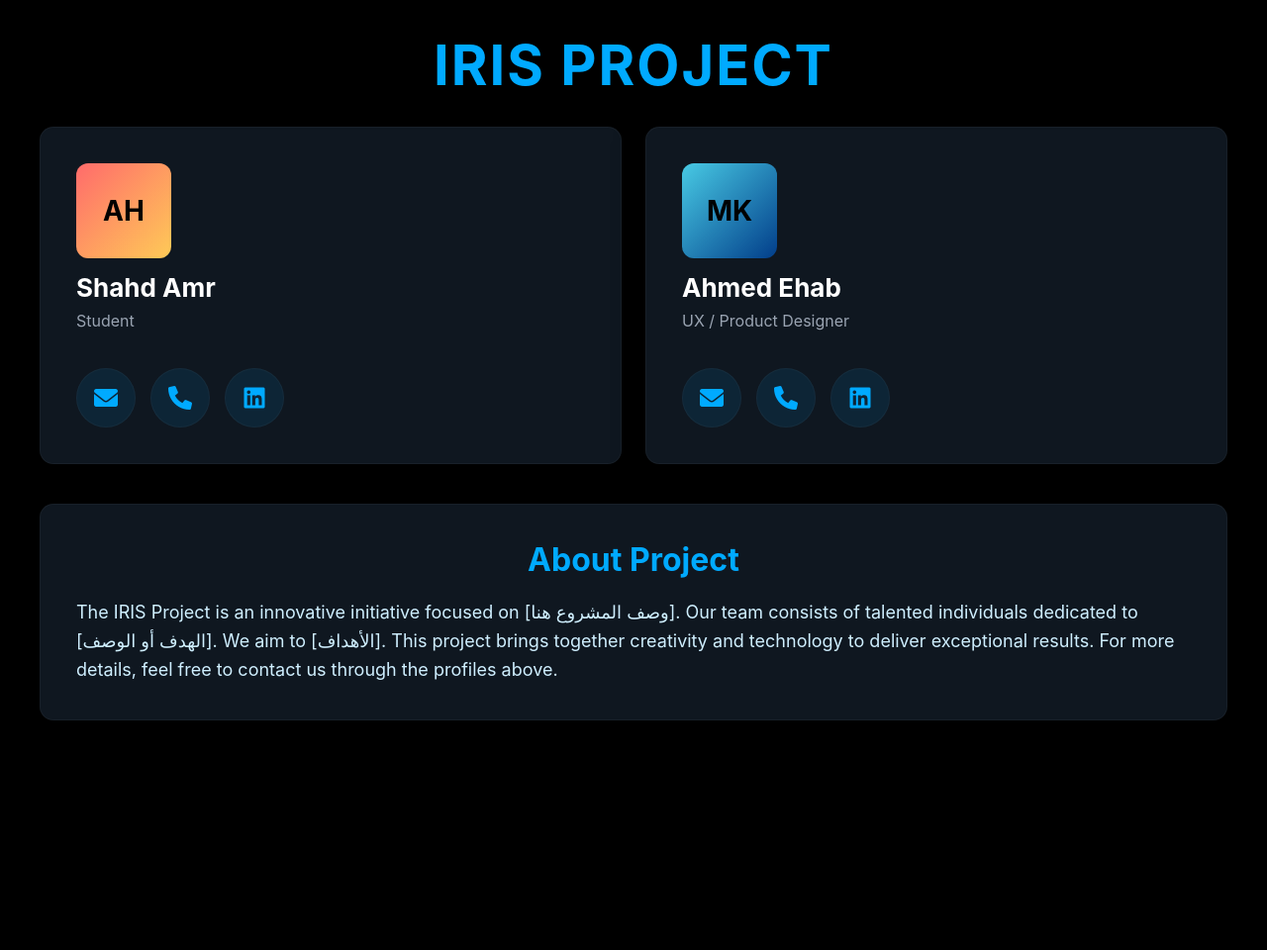
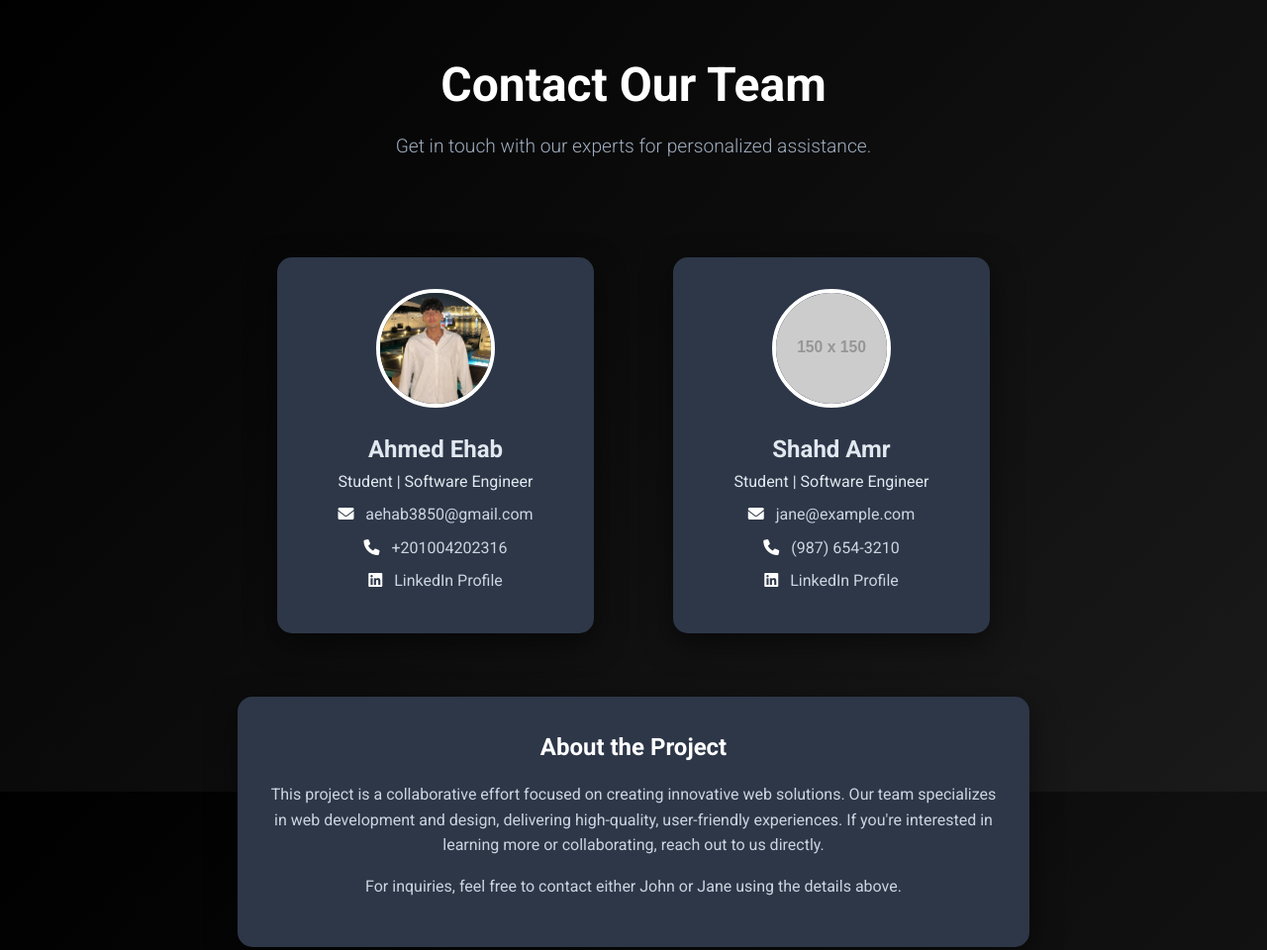
Before and after one commit to AhmdEhab/iris, a plain HTML site: page index.html in a window 1280 px wide. Shown: the top 960 px of the page at 99% size. Before the commit the page ends 800 px from the top, so only its background shows below. Drawn offline with Linux system fonts and the light colour scheme; placeholder pictures from the web are drawn by us.

Commit message:
Add files via upload

```diff
--- a/index.html
+++ b/index.html
@@ -1,139 +1,56 @@
 <!DOCTYPE html>
-<html lang="ar">
+<html lang="en">
 <head>
-  <meta charset="UTF-8" />
-  <meta name="viewport" content="width=device-width, initial-scale=1.0" />
-  <title>IRIS — Contact Profiles</title>
-  <!-- إضافة Font Awesome للأيقونات -->
+    <meta charset="UTF-8">
+    <meta name="viewport" content="width=device-width, initial-scale=1.0">
+    <title>Contact Our Team</title>
     <link rel="stylesheet" href="https://cdnjs.cloudflare.com/ajax/libs/font-awesome/6.0.0/css/all.min.css">
-  <style>
-    *{box-sizing:border-box}
-    html,body{height:100%}
-    body{
-      margin:0;
-      background:#000;
-      color:#fff;
-      font-family: Inter, system-ui, -apple-system, 'Segoe UI', Roboto, Arial;
-      -webkit-font-smoothing:antialiased;
-      -moz-osx-font-smoothing:grayscale;
-      padding:32px;
-      display:flex;
-      flex-direction:column;
-      align-items:center;
-    }
-
-    /* Header */
-    header{width:100%; max-width:1200px; text-align:center; margin-bottom:28px}
-    header h1{font-size:56px; margin:0; color:#00aaff; letter-spacing:2px}
-
-    /* Main layout */
-    .main{width:100%; max-width:1200px; display:flex; gap:24px; align-items:stretch}
-    .card{flex:1; background:#0f1720; border-radius:14px; padding:36px; box-shadow:0 8px 30px rgba(0,0,0,0.6); border:1px solid rgba(255,255,255,0.04); display:flex; flex-direction:column; align-items:flex-start}
-    .card .avatar{width:96px;height:96px;border-radius:12px;background:linear-gradient(135deg,#00aaff,#6c63ff);display:flex;align-items:center;justify-content:center;font-weight:700;font-size:28px;color:#000;margin-bottom:14px}
-    .card h2{margin:0 0 8px 0;font-size:26px;color:#fff}
-    .role{color:#9aa4b2;margin-bottom:18px}
-
-    /* links/buttons as circular hyperlinks فقط الأيقونات */
-    .links{width:100%; display:flex; flex-direction:row; gap:15px; margin-top:20px}
-    .links a{
-      width: 60px; /* حجم دائري أكبر */
-      height: 60px;
-      border-radius: 50%;
-      background: rgba(0,170,255,0.1);
-      border: 1px solid rgba(255,255,255,0.03);
-      display: flex;
-      align-items: center;
-      justify-content: center;
-      text-decoration: none;
-      color: #00aaff;
-      font-size: 24px; /* حجم الأيقونة أكبر */
-      transition: all 0.3s ease;
-    }
-    .links a:hover{
-      background: rgba(0,170,255,0.2);
-      transform: scale(1.1); /* تأثير تكبير عند التمرير */
-      color: #fff;
-    }
-
-    /* About Project section */
-    .about-section{width:100%; max-width:1200px; margin-top:40px; background:#0f1720; border-radius:14px; padding:36px; box-shadow:0 8px 30px rgba(0,0,0,0.6); border:1px solid rgba(255,255,255,0.04)}
-    .about-section h2{font-size:32px; margin:0 0 20px 0; color:#00aaff; text-align:center}
-    .about-section p{font-size:18px; line-height:1.6; color:#cfefff; margin:0}
-
-    /* Responsive */
-    @media (max-width:920px){
-      .main{flex-direction:column}
-      .card{padding:20px}
-      header h1{font-size:44px}
-      .about-section{padding:20px}
-      .about-section h2{font-size:28px}
-      .about-section p{font-size:16px}
-    }
-    @media (max-width:480px){
-      header h1{font-size:32px}
-      body{padding:18px}
-      .avatar{width:72px;height:72px;font-size:20px}
-      .card h2{font-size:20px}
-      .links a{width:50px; height:50px; font-size:20px}
-      .about-section h2{font-size:24px}
-      .about-section p{font-size:14px}
-    }
-  </style>
+    <link rel="preconnect" href="https://fonts.googleapis.com">
+    <link rel="preconnect" href="https://fonts.gstatic.com" crossorigin>
+    <link href="https://fonts.googleapis.com/css2?family=Roboto:wght@300;400;700&display=swap" rel="stylesheet">
+    <link rel="stylesheet" href="styles.css">
 </head>
 <body>
     <header>
-    <h1>IRIS PROJECT</h1>
+        <h1>Contact Our Team</h1>
+        <p>Get in touch with our experts for personalized assistance.</p>
     </header>
 
-  <main class="main">
-    <section class="card">
-      <div class="avatar" style="background:linear-gradient(135deg,#ff6b6b,#feca57);">AH</div> <!-- تعديل الألوان قليلاً للأفاتار الأول -->
-      <h2>Shahd Amr</h2>
-      <div class="role">Student</div>
-
-      <div class="links">
-        <a href="mailto:ahmed@example.com" target="_blank" rel="noopener noreferrer" title="Email">
-          <i class="fas fa-envelope"></i>
-        </a>
-
-        <a href="tel:+201234567890" target="_blank" rel="noopener noreferrer" title="Call">
-          <i class="fas fa-phone"></i>
-        </a>
-
-        <a href="https://www.linkedin.com/in/yourprofile" target="_blank" rel="noopener noreferrer" title="LinkedIn">
-          <i class="fab fa-linkedin"></i>
-        </a>
+    <main>
+        <section class="contact-cards">
+            <div class="card" tabindex="0">
+                <img src="asserts/meee.jpg" alt="John Doe Photo">
+                <h2>Ahmed Ehab</h2>
+                <p>Student | Software Engineer</p>
+                <div class="contact-info">
+                    <p><i class="fas fa-envelope"></i> <a href="mailto:aehab3850@gmail.com">aehab3850@gmail.com</a></p>
+                    <p><i class="fas fa-phone"></i> <a href="tel:+201004202316">+201004202316</a></p>
+                    <p><i class="fab fa-linkedin"></i> <a href="https://www.linkedin.com/in/ahmed-ehab-996241341?utm_source=share&utm_campaign=share_via&utm_content=profile&utm_medium=ios_app/"target="_blank">LinkedIn Profile</a></p>
+                </div>
+            </div>
+            <div class="card" tabindex="0">
+                <img src="https://via.placeholder.com/150/ffffff/000000?text=JS" alt="Jane Smith Photo">
+                <h2>Shahd Amr </h2>
+                <p>Student | Software Engineer</p>
+                <div class="contact-info">
+                    <p><i class="fas fa-envelope"></i> <a href="mailto:jane@example.com">jane@example.com</a></p>
+                    <p><i class="fas fa-phone"></i> <a href="tel:(987) 654-3210">(987) 654-3210</a></p>
+                    <p><i class="fab fa-linkedin"></i> <a href="https://linkedin.com/in/janesmith" target="_blank">LinkedIn Profile</a></p>
+                </div>
             </div>
         </section>
 
-    <section class="card">
-      <div class="avatar" style="background:linear-gradient(135deg,#48cae4,#023e8a);">MK</div> <!-- تعديل الألوان قليلاً للأفاتار الثاني -->
-      <h2>Ahmed Ehab</h2>
-      <div class="role">UX / Product Designer</div>
-
-      <div class="links">
-        <a href="mailto:mona@example.com" target="_blank" rel="noopener noreferrer" title="Email">
-          <i class="fas fa-envelope"></i>
-        </a>
-
-        <a href="tel:+201098765432" target="_blank" rel="noopener noreferrer" title="Call">
-          <i class="fas fa-phone"></i>
-        </a>
-
-        <a href="https://www.linkedin.com/in/yourprofile2" target="_blank" rel="noopener noreferrer" title="LinkedIn">
-          <i class="fab fa-linkedin"></i>
-        </a>
-      </div>
+        <section class="about-project">
+            <h2>About the Project</h2>
+            <p>This project is a collaborative effort focused on creating innovative web solutions. Our team specializes in web development and design, delivering high-quality, user-friendly experiences. If you're interested in learning more or collaborating, reach out to us directly.</p>
+            <p>For inquiries, feel free to contact either John or Jane using the details above.</p>
         </section>
     </main>
 
-  <!-- About Project section (استبدال الصور بقسم النص) -->
-  <section class="about-section">
-    <h2>About Project</h2>
-    <p>
-      The IRIS Project is an innovative initiative focused on [وصف المشروع هنا]. Our team consists of talented individuals dedicated to [الهدف أو الوصف]. We aim to [الأهداف]. This project brings together creativity and technology to deliver exceptional results. For more details, feel free to contact us through the profiles above.
-    </p>
-  </section>
+    <footer>
+        <p>&copy; 2025 Contact Site. All rights reserved.</p>
+    </footer>
 
+    <script src="script.js"></script>
 </body>
 </html>
--- /dev/null
+++ b/script.js
@@ -0,0 +1,9 @@
+// Smooth scroll for any anchor links (if added later)
+document.querySelectorAll('a[href^="#"]').forEach(anchor => {
+    anchor.addEventListener('click', function (e) {
+        e.preventDefault();
+        document.querySelector(this.getAttribute('href')).scrollIntoView({
+            behavior: 'smooth'
+        });
+    });
+});
--- /dev/null
+++ b/styles.css
@@ -0,0 +1,175 @@
+/* Reset and base styles */
+* {
+    margin: 0;
+    padding: 0;
+    box-sizing: border-box;
+}
+
+body {
+    font-family: 'Roboto', sans-serif;
+    line-height: 1.6;
+    color: #e2e8f0; /* Light gray text for contrast */
+    background: linear-gradient(135deg, #000000 0%, #1a1a1a 100%); /* Deep black gradient */
+    background-attachment: fixed;
+    min-height: 100vh;
+    display: flex;
+    flex-direction: column;
+}
+
+/* Header */
+header {
+    text-align: center;
+    padding: 3rem 2rem;
+    position: relative;
+}
+
+header h1 {
+    font-size: 3rem;
+    font-weight: 700;
+    margin-bottom: 0.5rem;
+    color: #ffffff; /* White for emphasis */
+}
+
+header p {
+    font-size: 1.2rem;
+    font-weight: 300;
+    color: #a0aec0; /* Muted gray */
+}
+
+/* Main content */
+main {
+    flex: 1;
+    padding: 2rem;
+    max-width: 1200px;
+    margin: 0 auto;
+    animation: fadeIn 1s ease-in;
+}
+
+@keyframes fadeIn {
+    from { opacity: 0; transform: translateY(20px); }
+    to { opacity: 1; transform: translateY(0); }
+}
+
+/* Contact cards */
+.contact-cards {
+    display: flex;
+    justify-content: space-around;
+    flex-wrap: wrap;
+    margin-bottom: 3rem;
+}
+
+.card {
+    background: #2d3748;
+    border-radius: 15px;
+    box-shadow: 0 10px 30px rgba(0,0,0,0.5);
+    padding: 2rem;
+    text-align: center;
+    width: 320px;
+    margin: 1rem;
+    transition: transform 0.3s ease, box-shadow 0.3s ease;
+    cursor: pointer;
+}
+
+.card img {
+    border-radius: 50%;
+    width: 120px;
+    height: 120px;
+    object-fit: cover;
+    margin-bottom: 1rem;
+    border: 4px solid #ffffff;
+    transition: transform 0.3s ease; /* مهم علشان الزوم يبقى ناعم */
+}
+
+/* لما تعمل Hover على الكارت */
+.card:hover {
+    transform: translateY(-10px); /* الكارت كله يطلع لفوق */
+    box-shadow: 0 20px 40px rgba(0,0,0,0.7);
+}
+
+/* الصورة تعمل زوم */
+.card:hover img {
+    transform: scale(1.25); /* تكبير الصورة */
+}
+
+.contact-info p {
+    margin: 0.5rem 0;
+    font-size: 1rem;
+    color: #cbd5e0; /* Light gray for info */
+}
+
+.contact-info i {
+    margin-right: 0.5rem;
+    color: #ffffff; /* White icons */
+}
+
+.contact-info a {
+    color: #cbd5e0; /* Light gray links */
+    text-decoration: none;
+    transition: color 0.3s ease;
+}
+
+.contact-info a:hover {
+    color: #ffffff; /* White on hover */
+}
+
+/* About Project section */
+.about-project {
+    background: #2d3748; /* Matching dark background */
+    border-radius: 15px;
+    box-shadow: 0 10px 30px rgba(0,0,0,0.5);
+    padding: 2rem;
+    max-width: 800px;
+    margin: 0 auto;
+    text-align: center;
+}
+
+.about-project h2 {
+    margin-bottom: 1rem;
+    color: #ffffff; /* White heading */
+}
+
+.about-project p {
+    color: #cbd5e0; /* Light gray text */
+    margin-bottom: 1rem;
+}
+
+/* Footer */
+footer {
+    text-align: center;
+    padding: 2rem;
+    background: rgba(0,0,0,0.8); /* Very dark footer */
+    margin-top: 2rem;
+}
+
+.social-links {
+    margin-top: 1rem;
+}
+
+.social-links a {
+    margin: 0 0.5rem;
+    color: #ffffff; /* White social icons */
+    font-size: 1.5rem;
+    transition: color 0.3s ease;
+}
+
+.social-links a:hover {
+    color: #e2e8f0; /* Light gray on hover */
+}
+
+/* Responsive design */
+@media (max-width: 768px) {
+    header h1 {
+        font-size: 2.5rem;
+    }
+    .contact-cards {
+        flex-direction: column;
+        align-items: center;
+    }
+    .card {
+        width: 100%;
+        max-width: 320px;
+    }
+    .about-project {
+        padding: 1.5rem;
+    }
+}
```
Also changed, not shown: asserts/meee.jpg (added). Lines whose indentation alone changed are shown as unchanged.
